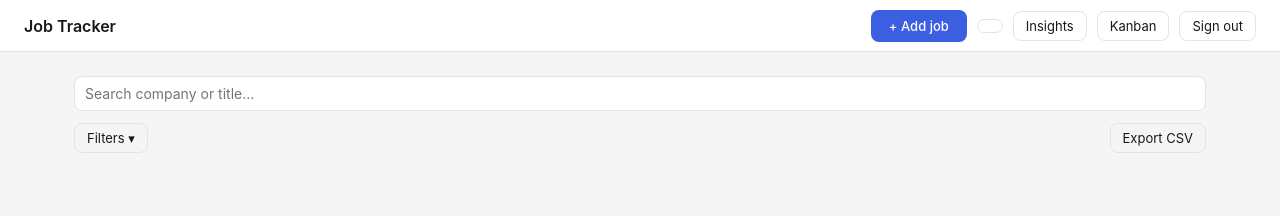
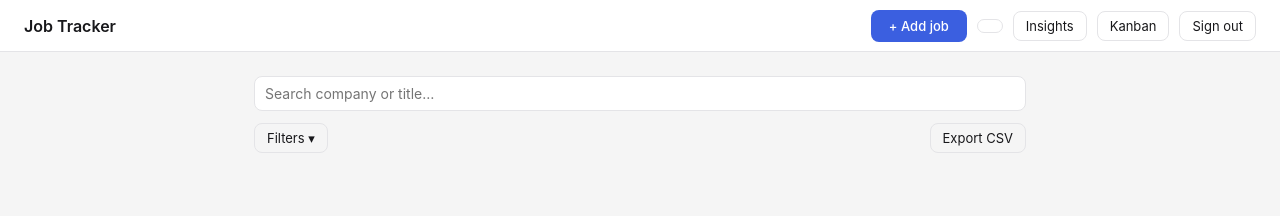
Before and after one commit to mquadros/job-tracker, a website: page public/index.html in a window 1280 px wide. Drawn offline with Linux system fonts and the light colour scheme; no server answers.

Commit message:
Cap the whole dashboard column, not just the card list
Capping only #cards-container at 820px fixed the card width but left
the search bar above it spanning the full 1180px .main-wrap, which
looked inconsistent (confirmed against a live screenshot after
ruling out caching as the cause of the original width bug). Moved the
cap to a new .dashboard-wrap class on index.html's <main> instead, so
the search bar, filters, and card list are all capped together as one
column. Insights and Kanban are unaffected, they don't use this class
and keep the full 1180px .main-wrap.

Co-Authored-By: Claude Sonnet 5 <noreply@anthropic.com>

```diff
--- a/public/index.html
+++ b/public/index.html
@@ -21,7 +21,7 @@
   </div>
 </nav>
 
-<main class="main-wrap">
+<main class="main-wrap dashboard-wrap">
   <!-- Search -->
   <div class="search-row">
     <input type="text" id="search-input" placeholder="Search company or title&hellip;">
--- a/public/style.css
+++ b/public/style.css
@@ -77,6 +77,10 @@ label { font-size: 12px; color: var(--text-muted); margin-bottom: 4px; display:
 /* ---- Main layout ---- */
 .main-wrap { max-width: 1180px; margin: 0 auto; padding: 1.5rem 1.5rem 3rem; }
 .kanban-wrap { max-width: 100%; padding-left: 1.5rem; padding-right: 1.5rem; }
+/* Dashboard-only: caps the whole column (search bar, filters, cards), not just the card list.
+   Capping only #cards-container earlier left the search bar spanning the full 1180px while the
+   cards sat narrower below it, which looked inconsistent, so the whole page now matches. */
+.dashboard-wrap { max-width: 820px; }
 
 /* ---- Kanban board ---- */
 /* width:fit-content + margin:auto centers the board when the (fixed-width) columns are
@@ -126,13 +130,10 @@ label { font-size: 12px; color: var(--text-muted); margin-bottom: 4px; display:
 .date-range-inputs span { font-size: 12px; color: var(--text-muted); }
 
 /* ---- Job cards ---- */
-/* Single column by request — a multi-column grid was tried but didn't read as well as one
-   wide, scannable column, even with the widened main-wrap. Grid is still used (not block +
-   margin) so the gap spacing stays consistent with the rest of the page. Capped narrower than
-   .main-wrap itself (which stays wide for Insights' charts/stat grid) — at the full 1180px a
-   single card stretched the stage/outcome dropdowns way out to the right of the title, with a
-   big awkward gap in between from .job-card-header's space-between. */
-#cards-container { display: grid; grid-template-columns: 1fr; gap: 12px; max-width: 820px; }
+/* Single column by request, not the multi-column grid tried earlier in the same space-usage
+   pass. Grid is still used (not block + margin) so the gap spacing stays consistent with the
+   rest of the page. */
+#cards-container { display: grid; grid-template-columns: 1fr; gap: 12px; }
 .job-card { background: var(--surface); border: 1px solid var(--border); border-radius: var(--radius-lg); padding: 1rem 1.25rem; box-shadow: var(--shadow); transition: box-shadow .15s, transform .15s; }
 .job-card:hover { box-shadow: var(--shadow-hover); transform: translateY(-1px); }
 .job-card-header { display: flex; align-items: flex-start; justify-content: space-between; gap: 12px; margin-bottom: 8px; }
```
